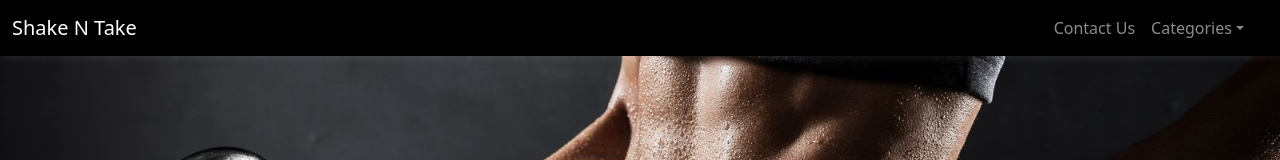
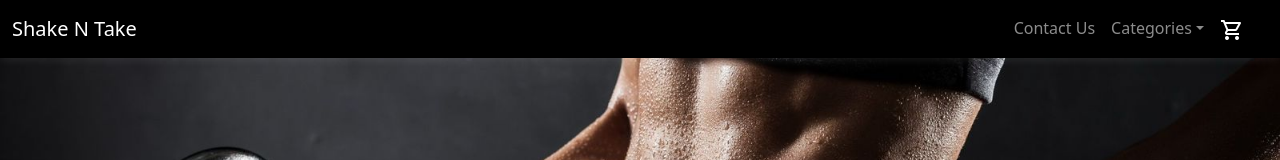
Before and after one commit to Ghost3298/ShakeNTake, a React (Create React App) app: page / in a window 1280 px wide. Shown: the top 160 px of the page. Built offline with nearby package versions, Linux system fonts and the light colour scheme.

Commit message:
adding cart icon

```diff
--- a/src/components/Nav.js
+++ b/src/components/Nav.js
@@ -32,6 +32,7 @@ function Navigation() {
                         <Offcanvas.Header className="offCanvas" closeButton />
                         <Offcanvas.Body className="offCanvas">
                             <Nav className="justify-content-end flex-grow-1 pe-3">
+
                                 <Nav.Link href="#action2">Contact Us</Nav.Link>
                                 <NavDropdown title="Categories" style={{position : 'relative', right : '10' }} id="offcanvasNavbarDropdown-expand-false" align="end">
                                     {
@@ -40,6 +41,7 @@ function Navigation() {
                                         ))
                                     }
                                 </NavDropdown>
+                                <Nav.Link href="#"><img src="images/cart.png" /></Nav.Link>
                             </Nav>
                         </Offcanvas.Body>
                     </Navbar.Offcanvas>
```
Also changed, not shown: public/images/cart.png (added).
